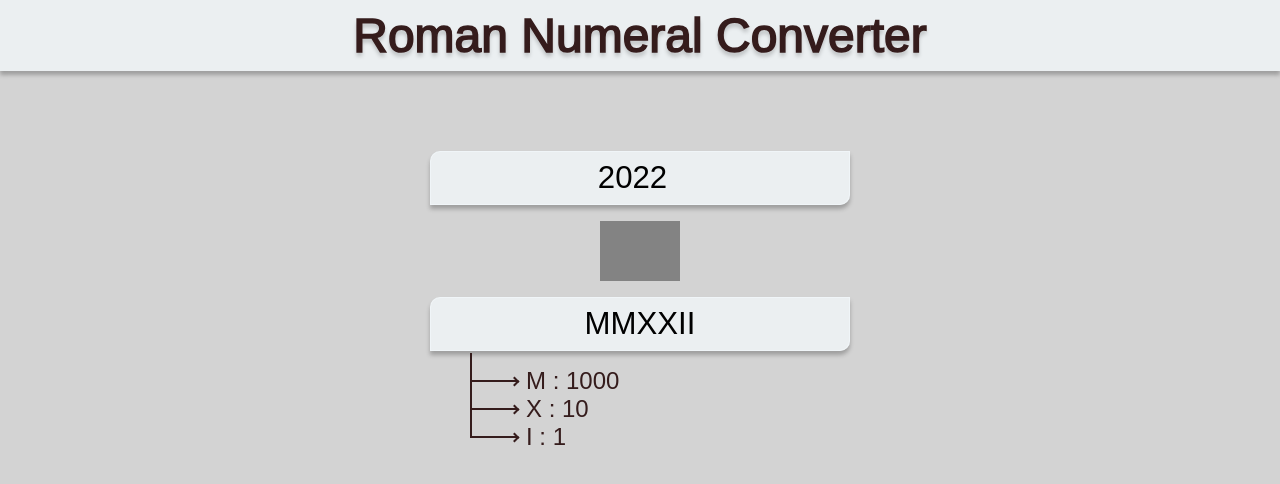
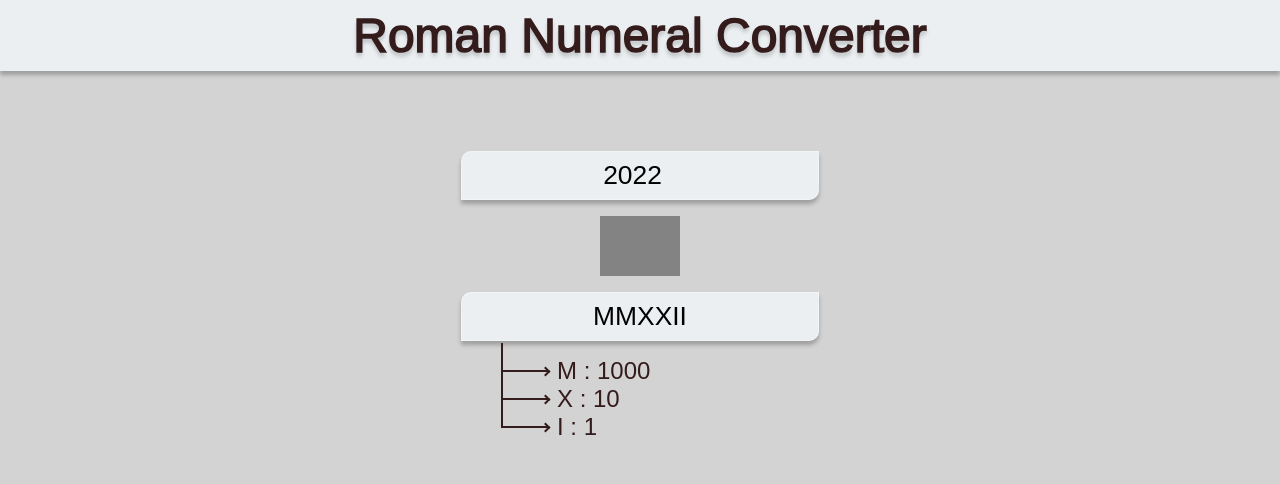
Before and after one commit to lerashev/roman-numeral-visualisation, a Vue app: page / in a window 1280 px wide. Shown: the top 484 px of the page. Built offline with nearby package versions, Linux system fonts and the light colour scheme; grey boxes are pictures that could not be loaded; a web font is replaced by a local one.

Commit message:
new font size

```diff
--- a/src/components/Converter/Converter.vue
+++ b/src/components/Converter/Converter.vue
@@ -119,7 +119,7 @@ export default {
     box-sizing: border-box;
     box-shadow: var(--box-shadow);
     border-radius: var(--border-radius);
-    font-size: calc(var(--base-font-size) * 1.3);
+    font-size: calc(var(--base-font-size) * 1.1);
 }
 .input:focus {
     outline: none;
```
